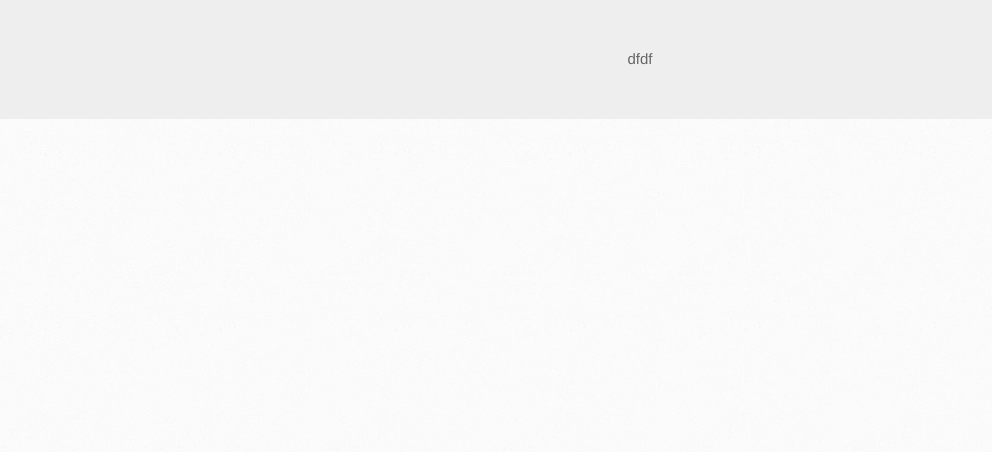
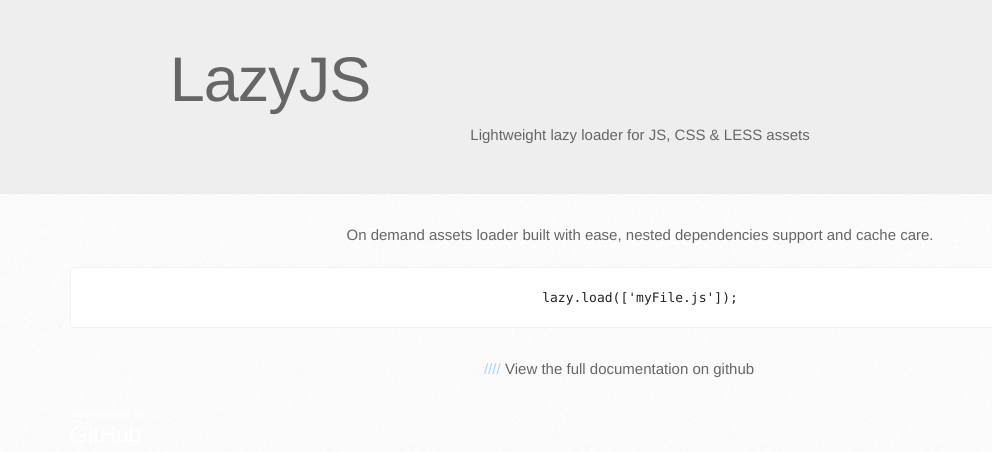
Before and after one commit to orenyakobi/lazy, a plain HTML site: page index.html in a window 1280 px wide. Shown: the whole page, without its empty margins (0-992 px from the left). Drawn offline with nearby package versions, Linux system fonts and the light colour scheme.

Commit message:
Update index.html

```diff
--- a/index.html
+++ b/index.html
@@ -4,8 +4,7 @@
     <meta charset='utf-8'>
     <meta http-equiv="X-UA-Compatible" content="chrome=1">
     <meta name="viewport" content="width=device-width, initial-scale=1, maximum-scale=1">
-    <link href='https://fonts.googleapis.com/css?family=Architects+Daughter' rel='stylesheet' type='text/css'>
-    <link rel="stylesheet" type="text/css" href="//maxcdn.bootstrapcdn.com/bootstrap/3.2.0/css/bootstrap.min.css">
+    <link rel="stylesheet" type="text/css" href="http://maxcdn.bootstrapcdn.com/bootstrap/3.2.0/css/bootstrap.min.css">
     <link rel="stylesheet" type="text/css" href="stylesheets/stylesheet.css">
     <meta name="description" content="Lightweight lazy loader for JS, CSS &amp; LESS assets.">
 
@@ -18,10 +17,20 @@
 
   <body>
     <header>
-      <div class="jumbotron text-center">
-      <a href="https://github.com/orenyakobi/lazy" class="button"><small>View project on</small>GitHub</a>
-      dfdf
-      </div>
+		<div class="jumbotron text-center vertical-center">
+				<h1>LazyJS</h1>
+				<h3>Lightweight lazy loader for JS, CSS &amp; LESS assets</h3>
+		</div>
     </header>
+	<main>
+		<div class="container">
+			<p class="text-center">
+				On demand assets loader built with ease, nested dependencies support and cache care.
+			</p>
+			<pre class="text-center">lazy.load(['myFile.js']);</pre>
+			<h4 class="text-center">View the full documentation on github</h4>
+			<a href="https://github.com/orenyakobi/lazy" class="button"><small>View project on</small>GitHub</a>
+		</div>
+	</main>
   </body>
 </html>
```
